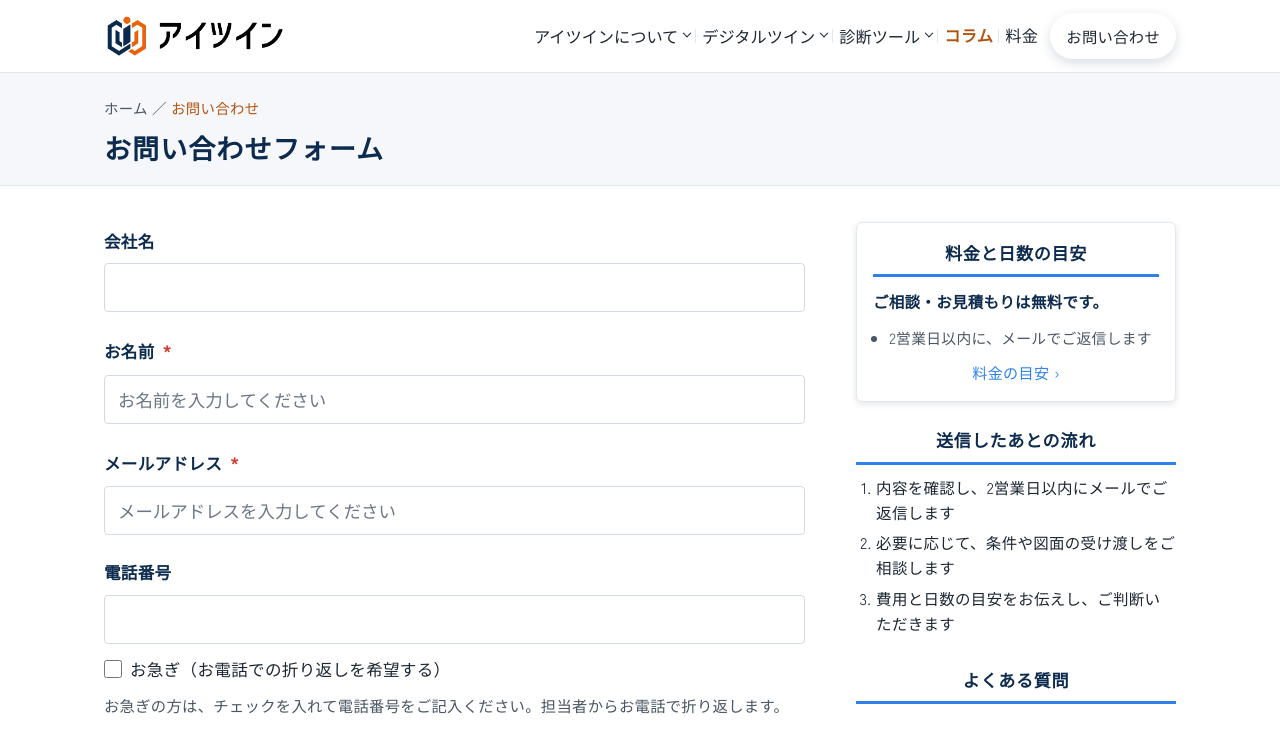
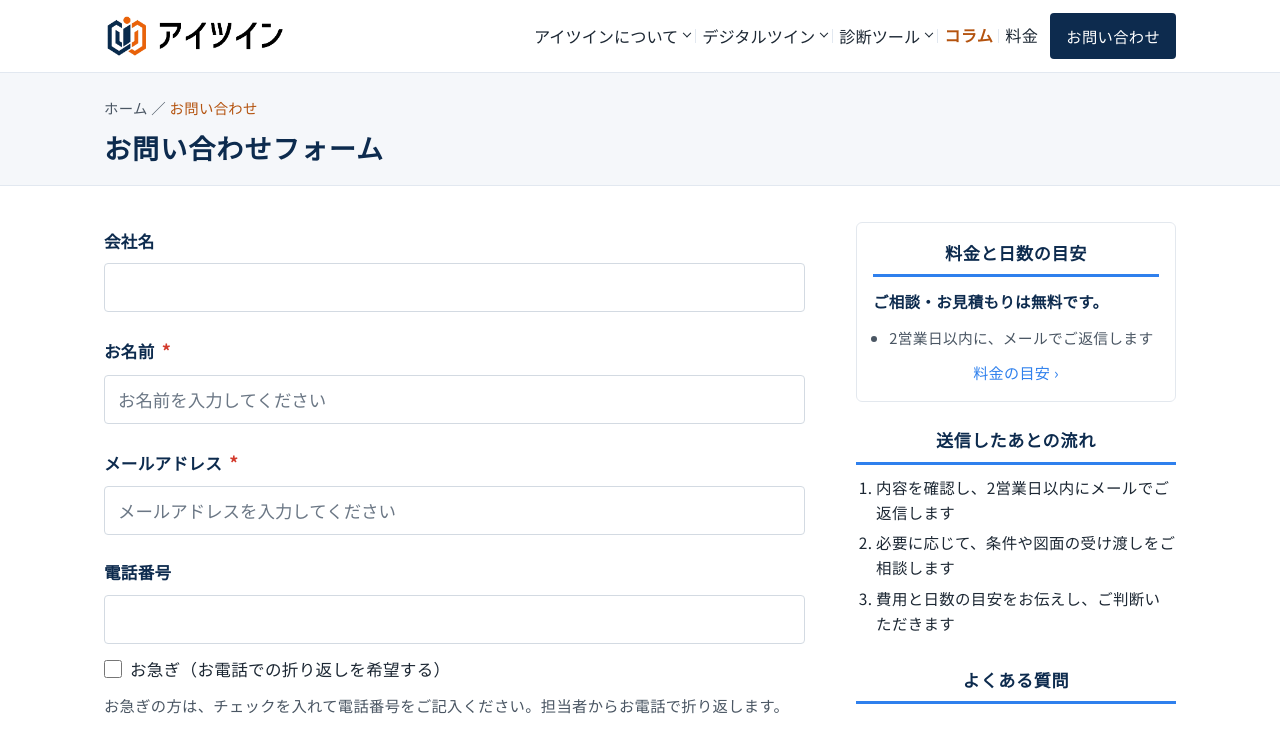
Before and after one commit to y1234527-yukikaze/itwin-hp, a plain HTML site: page contact-v2.html in a window 1280 px wide. Shown: the top 730 px of the page. Drawn offline with Linux system fonts and the light colour scheme.

Commit message:
Add files via upload

```diff
--- a/contact-v2.html
+++ b/contact-v2.html
@@ -51,13 +51,15 @@
 
   <link rel="preconnect" href="https://fonts.googleapis.com">
   <link rel="preconnect" href="https://fonts.gstatic.com" crossorigin>
-  <link href="https://fonts.googleapis.com/css2?family=Shippori+Mincho:wght@600;700;800&family=Zen+Kaku+Gothic+New:wght@400;500;700&display=swap" rel="stylesheet">
+  <link href="https://fonts.googleapis.com/css2?family=Noto+Sans+JP:wght@400;500;700;900&display=swap" rel="stylesheet">
   <link rel="stylesheet" href="style-v2.css">
+  <link rel="stylesheet" href="font-noto.css?v=20261121">
+  <link rel="stylesheet" href="design-flat.css?v=20261121b">
   <link rel="icon" href="favicon.ico" sizes="48x48">
 <link rel="icon" type="image/png" sizes="192x192" href="favicon-192.png">
 <link rel="apple-touch-icon" href="apple-touch-icon.png">
 </head>
-<body>
+<body class="design-flat font-noto">
 
   <!-- ◆ヘッダー -->
   <header class="site-header">
--- a/design-flat.css
+++ b/design-flat.css
@@ -7,8 +7,9 @@ body.design-flat *::before,
 body.design-flat *::after { box-shadow: none !important; text-shadow: none !important; }
 
 /* ---- 1. 囲み線をなくし、うすい背景色で分ける ---- */
-body.design-flat :is(.flow-step, .plan-steps li, .loop-node, .acc-item, .company-box, .message-block,
-  .cf-box, .pp, .price-ask, .industry-banner, .article-toc, .tool-cta, .article-cta, .author-box,
+/* 入力欄の枠（.message-block）と、余白のない入れ物（.cf-box）は対象外（2026-11-21 問い合わせページで確認） */
+body.design-flat :is(.flow-step, .plan-steps li, .loop-node, .acc-item, .company-box,
+  .pp, .price-ask, .industry-banner, .article-toc, .tool-cta, .article-cta, .author-box,
   .column-card, .cs-card, .aruaru, .card, .profile-photo, .chapter-sum, .calc-tool, .ufo-msg) {
   border: none !important;
   background-color: var(--paper-soft) !important;
@@ -21,8 +22,8 @@ body.design-flat .article-rich :is(.chapter-sum, .article-cta) { outline: none !
 /* ---- 1. 角丸を小さく（番号の丸は残す） ---- */
 body.design-flat :is(.btn:not(.ufo *), .flow-step, .plan-steps li, .loop-node, .acc-item, .company-box, .profile-photo,
   .industry-banner, .column-card, .industry-card, .article-toc, .article-cta, .card, .tag, .tw-tag,
-  .chapter-sum, .calc-tool, .cs-card, .aruaru, .tool-cta, .author-box, .dq-chips label, .cf-box, .pp, .price-ask,
-  .message-block, .article-figure img, .dt-figure img, .trial-banner, .cta-band, .new-badge, .acc-item) {
+  .chapter-sum, .calc-tool, .cs-card, .aruaru, .tool-cta, .author-box, .dq-chips label, .pp, .price-ask,
+  .article-figure img, .dt-figure img, .trial-banner, .cta-band, .new-badge, .acc-item) {
   border-radius: 4px !important;
 }
 
```
Also changed, not shown: column/articles/3d-scan-service.html (+1 -1 lines), column/index.html (+4 -2 lines), price.html (+4 -2 lines), img/column-3d-scan-twin-illust.jpg (added).
